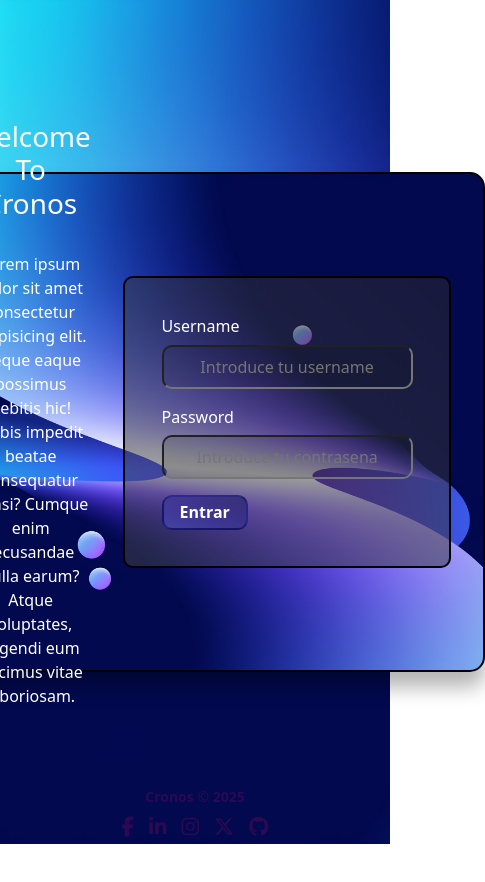
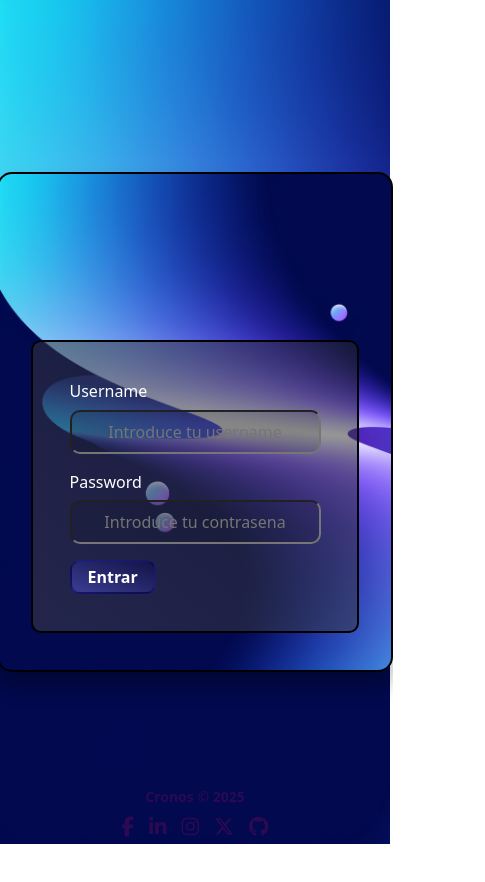
Before and after one commit to KevinALopez/registro-horas-front, an Angular app: page /login in a window 390 px wide. Shown: the top 882 px of the page, 485 px wide, since content can reach past the window. Before the commit the page ends 844 px from the top, so only its background shows below. Built offline with nearby package versions, Linux system fonts and the light colour scheme.

Commit message:
se corrigen los fallos al hacer merge (SOURCETREE DEJAME MORIR EN PAZ)

```diff
--- a/src/app/pages/login/login-users/login-users.component.css
+++ b/src/app/pages/login/login-users/login-users.component.css
@@ -12,8 +12,7 @@
     background-size: cover;
     align-items: center;
     height: 100vh;
-
-
+    width: auto;
 }
 
 .containerLogin {
@@ -48,6 +47,11 @@
     background: linear-gradient(to top right, rgba(85, 85, 219, 0.5), rgba(6, 6, 74, 0.5));
     font-weight: bold;
     color: white;
+
+    img {
+        display: none;
+
+    }
 }
 
 .botonPro::before {
@@ -85,3 +89,5 @@
     border-color: white;
     transition: border-color 2.3s linear;
 }
+
+@media(max-width:767px) {}
--- a/src/app/pages/login/login-users/login-users.component.html
+++ b/src/app/pages/login/login-users/login-users.component.html
@@ -1,10 +1,12 @@
 <div class="bigContainer">
     <div class="containerLogin">
-        <form action="">
+        <form [formGroup]="loginForm" (ngSubmit)="onSubmit()">
             <label for="username" class="label">Username</label>
-            <input type="text" id="username" class="formulario" placeholder="Introduce tu username">
+            <input type="text" id="username" class="formulario" placeholder="Introduce tu username"
+                formControlName="username">
             <label for="password" class="label">Password</label>
-            <input type="password" id="password" class="formulario" placeholder="Introduce tu contrasena">
+            <input type="password" id="password" class="formulario" placeholder="Introduce tu contrasena"
+                formControlName="password">
             <input type="submit" class="botonPro" value="Entrar">
         </form>
     </div>
--- a/src/app/pages/login/login-users/login-users.component.ts
+++ b/src/app/pages/login/login-users/login-users.component.ts
@@ -1,11 +1,35 @@
-import { Component } from '@angular/core';
+import { UsersService } from './../../../services/users.service';
+import Swal from 'sweetalert2';
+import { Component, inject } from '@angular/core';
+import { FormControl, FormGroup, ReactiveFormsModule } from '@angular/forms';
+import { Router } from '@angular/router';
 
 @Component({
   selector: 'app-login-users',
-  imports: [],
+  imports: [ReactiveFormsModule],
   templateUrl: './login-users.component.html',
   styleUrl: './login-users.component.css'
 })
 export class LoginUsersComponent {
+  loginForm: FormGroup
+  UsersService = inject(UsersService);
+  router = inject(Router)
+  constructor() {
+    this.loginForm = new FormGroup({
+      username: new FormControl(),
+      password: new FormControl()
+    })
+  }
+  async onSubmit() {
+    try {
+      const response = await this.UsersService.login(this.loginForm.value);
+      Swal.fire('login', 'login Correcto', 'success')
+      localStorage.setItem('store_token', response.message);
+      this.router.navigateByUrl('/home');
 
+    } catch (error) {
+      Swal.fire('login', 'Usuario y/o Contrasena incorrecta', 'error');
+    }
+
+  }
 }
--- a/src/app/pages/login/login.component.css
+++ b/src/app/pages/login/login.component.css
@@ -1,17 +1,11 @@
 .containerComponents {
     background-image: url("/images/-w3UOCHSTG21jOEzaVCcfw.webp");
-    background-repeat: no-repeat;
     background-size: cover;
-    width: 100%;
+    width: auto;
     height: 100vh;
     display: flex;
-    display: flex;
     justify-content: center;
-    /* Centra horizontalmente */
     align-items: center;
-    /* Centra verticalmente */
-    height: 100vh;
-    /* Usa toda la altura de la pantalla */
     margin: 0;
 }
 
@@ -21,19 +15,15 @@
     align-items: center;
     padding: 2rem;
     background-image: url("/images/-w3UOCHSTG21jOEzaVCcfw.webp");
-    max-width: 800px;
     padding: 2rem;
     max-height: 500px;
     display: flex;
     justify-content: center;
-    background-repeat: no-repeat;
     background-size: cover;
     align-items: center;
     border: 2px solid black;
     border-radius: 15px;
     box-shadow: 0px 15px 20px rgb(0, 0, 0, 0.3);
-
-
 
 
 }
@@ -47,3 +37,26 @@
         margin-bottom: 2rem;
     }
 }
+
+@media(max-width:767px) {
+    .containerAll {
+        flex-direction: column;
+
+    }
+
+    .containerTitulo {
+
+
+        h1 {
+            display: block;
+
+        }
+
+        p {
+            display: none;
+
+        }
+    }
+}
+
+@media(max-width:319px) {}
```
